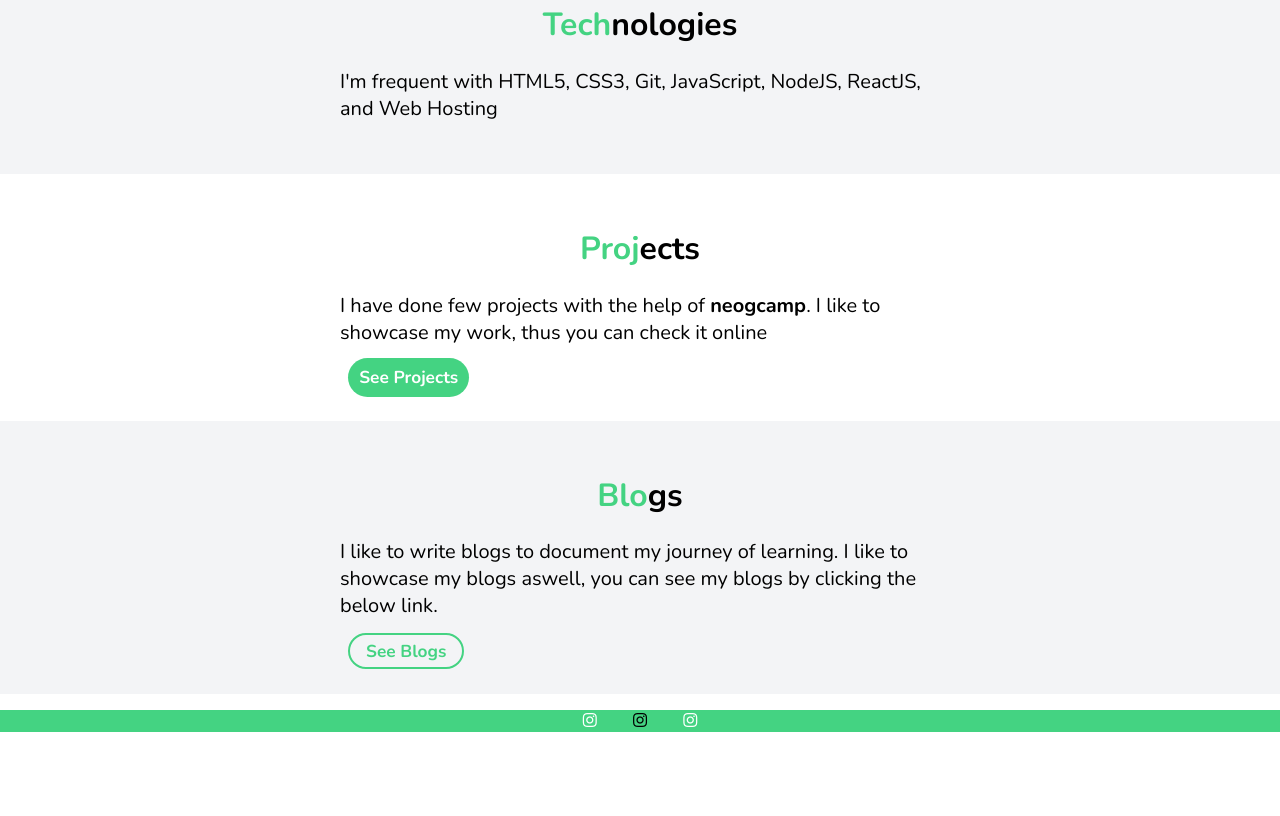
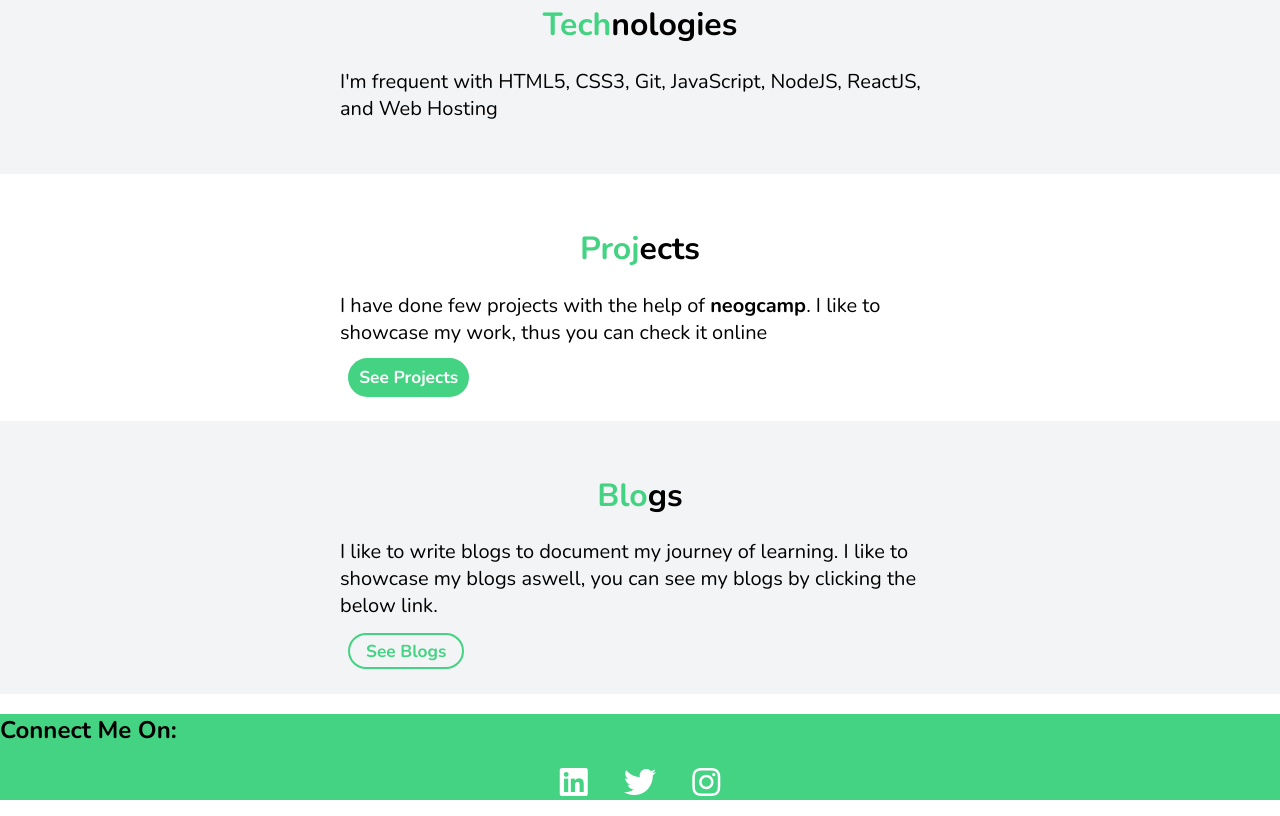
Before and after one commit to syed-minhaj-hussain/My-Portfolio, a plain HTML site: page index.html in a window 1280 px wide. Shown: the part 564-1380 px from the top of the page. Before the commit the page ends 1312 px from the top, so only its background shows below. Drawn offline with nearby package versions, Linux system fonts and the light colour scheme.

Commit message:
updated html

```diff
--- a/index.html
+++ b/index.html
@@ -50,16 +50,19 @@
     <!-- link-primary -->
     <a href="/" class="link link-secondary">See Blogs</a>
         </div>
+        <div class="clear"></div>
     </div>
 
     <!-- Footer -->
     <footer class="footer">
+        <h2>Connect Me On:</h2>
         <ul class="list list-footer">
-            <li class="list-footer-inline"><a href=""><i class="fab fa-instagram"></i></a></li>
-            <li class="list-footer-inline"><a href=""></a><i class="fab fa-instagram"></i></a></li>
-            <li class="list-footer-inline"><a href=""><i class="fab fa-instagram"></i></a></li>
+            <li class="list-footer-inline"><a href=""><i class="fab fa-linkedin fa-2x"></i></a></li>
+            <li class="list-footer-inline"><a href=""><i class="fab fa-twitter fa-2x"></i></a></li>
+            <li class="list-footer-inline"><a href=""><i class="fab fa-instagram fa-2x"></i></a></li>
         </ul>
     </footer>
 
+
 </body>
 </html>
```
